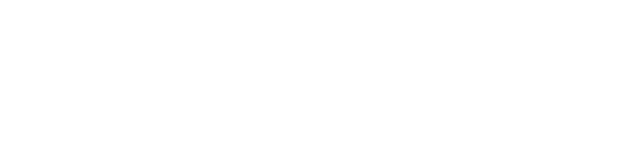
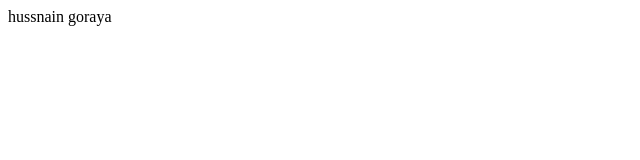
Before and after one commit to Hussnaingoraya/justinmind, a plain HTML site: page justinmind.html in a window 1280 px wide. Shown: the whole page, without its empty margins (0-640 px from the left). Drawn offline with Linux system fonts and the light colour scheme.

Commit message:
Update justinmind.html

```diff
--- a/justinmind.html
+++ b/justinmind.html
@@ -7,6 +7,7 @@
     <title>Document</title>
 </head>
 <body>
+    hussnain goraya
 
 </body>
 </html>
```
